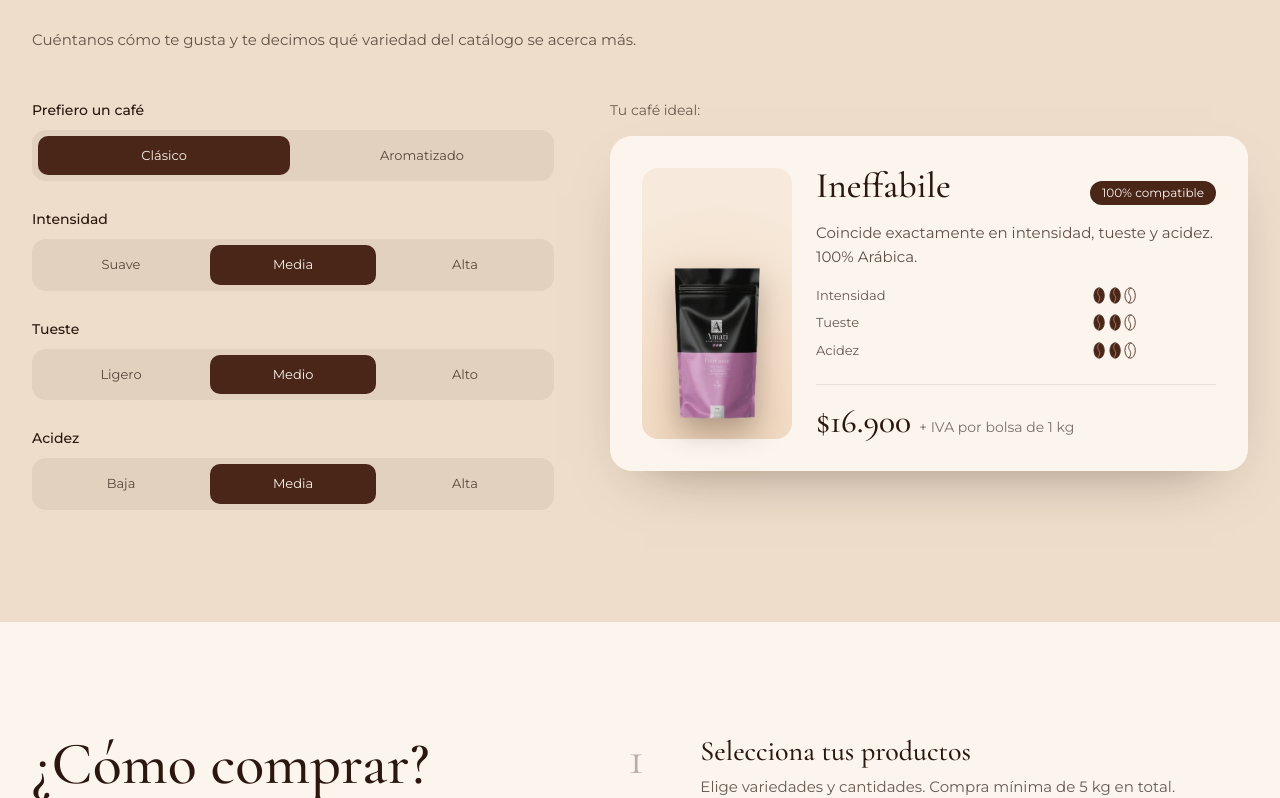
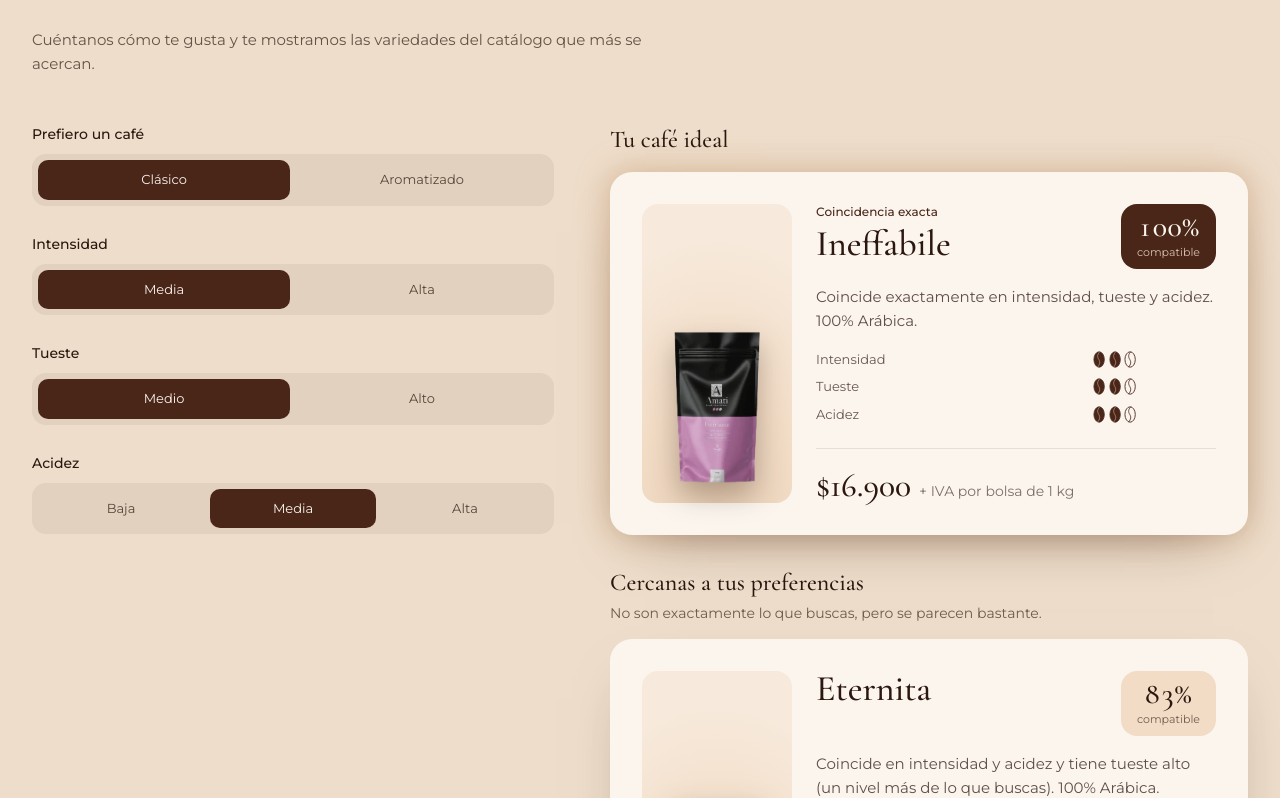
Before and after one commit to corporatecoffeeads-hub/Cafe-Amati, a React (Vite) app: page / in a window 1280 px wide. Shown: the part 3802-4600 px from the top of the page. Built offline with nearby package versions, Linux system fonts and the light colour scheme.

Commit message:
Add files via upload

```diff
--- a/src/components/Finder.jsx
+++ b/src/components/Finder.jsx
@@ -1,19 +1,31 @@
 import { useMemo, useState } from 'react';
 import { CLASSICS, FLAVORED, ATTRIBUTES, FLAVORED_TAGLINE } from '../data/catalog.js';
-import { LevelMeter, Price, Segmented } from './ui.jsx';
+import { LevelMeter, Segmented, Price } from './ui.jsx';
+
+// Niveles que el cliente puede elegir (solo los que existen en el catálogo).
+const SELECTABLE = { intensidad: [2, 3], tueste: [2, 3], acidez: [1, 2, 3] };
+const THRESHOLD = 70; // % mínimo para mostrar una variedad como cercana
 
 /**
  * Coincidencia: distancia absoluta por atributo (niveles 1–3).
- * Compatibilidad = 1 − distancia / distancia máxima (6). Empates se muestran juntos.
+ * Compatibilidad = 1 − distancia / distancia máxima (6).
  */
 export function recommendClassic(prefs) {
   const scored = CLASSICS.map((p) => {
     const diffs = ATTRIBUTES.map((a) => ({ attr: a, want: prefs[a.key], has: p.attrs[a.key], d: p.attrs[a.key] - prefs[a.key] }));
     const dist = diffs.reduce((s, x) => s + Math.abs(x.d), 0);
     return { product: p, diffs, dist, match: Math.round((1 - dist / 6) * 100) };
-  });
-  const best = Math.min(...scored.map((s) => s.dist));
-  return { winners: scored.filter((s) => s.dist === best), exact: best === 0 };
+  }).sort((a, b) => b.match - a.match);
+  const exact = scored.filter((s) => s.match === 100);
+  let close = scored.filter((s) => s.match >= THRESHOLD && s.match < 100);
+  let fallback = false;
+  if (!exact.length && !close.length) {
+    // ninguna supera el umbral: muestra las más cercanas
+    const best = scored[0].match;
+    close = scored.filter((s) => s.match === best);
+    fallback = true;
+  }
+  return { exact, close, fallback };
 }
 
 function explain(diffs) {
@@ -22,30 +34,57 @@
     .filter((x) => x.d !== 0)
     .map((x) => `${x.attr.label.toLowerCase()} ${x.attr.levels[x.has - 1].toLowerCase()} (${Math.abs(x.d) === 1 ? 'un nivel' : 'dos niveles'} ${x.d > 0 ? 'más' : 'menos'} de lo que buscas)`);
   const join = (arr) => (arr.length <= 1 ? arr.join('') : `${arr.slice(0, -1).join(', ')} y ${arr[arr.length - 1]}`);
+  if (same.length === 3) return 'Coincide exactamente en intensidad, tueste y acidez.';
   const parts = [];
-  if (same.length === 3) return 'Coincide exactamente en intensidad, tueste y acidez.';
   if (same.length) parts.push(`Coincide en ${join(same)}`);
   if (other.length) parts.push(`${same.length ? 'y tiene' : 'Tiene'} ${join(other)}`);
   return parts.join(' ') + '.';
 }
 
-function ResultCard({ product, children, match }) {
+function ResultCard({ product, match, ideal, children }) {
   return (
-    <article className="result-in grid gap-6 rounded-[22px] bg-crema p-6 shadow-[0_24px_60px_-35px_rgba(43,23,15,0.55)] sm:grid-cols-[150px_1fr] sm:p-8">
+    <article
+      className={`result-in grid gap-6 rounded-[22px] bg-crema p-6 sm:grid-cols-[150px_1fr] sm:p-8 ${
+        ideal ? 'ideal-glow ring-1 ring-[#C9A27A]' : 'shadow-[0_24px_60px_-35px_rgba(43,23,15,0.55)]'
+      }`}
+    >
       <div className="shelf flex h-52 items-end justify-center rounded-2xl sm:h-full">
         <img src={product.image} alt={`Bolsa de café Amati ${product.name}`} className="mb-4 h-40 w-auto object-contain drop-shadow-[0_12px_14px_rgba(43,23,15,0.3)]" />
       </div>
       <div>
-        <div className="flex flex-wrap items-baseline justify-between gap-2">
+        <div className="flex flex-wrap items-start justify-between gap-3">
+          <div>
+            {ideal && <p className="mb-1.5 text-xs font-medium text-espresso">Coincidencia exacta</p>}
             <h4 className="font-display text-4xl font-medium leading-none text-grano">{product.name}</h4>
-          {match != null && <span className="rounded-full bg-espresso px-3 py-1 text-xs text-crema">{match}% compatible</span>}
+          </div>
+          {match != null && (
+            <div className={`rounded-2xl px-4 py-2 text-center ${ideal ? 'bg-espresso text-crema' : 'bg-arena text-grano'}`}>
+              <span className="block font-display text-3xl font-medium leading-none tabular-nums">{match}%</span>
+              <span className={`mt-0.5 block text-[11px] ${ideal ? 'text-arena/85' : 'text-grano/65'}`}>compatible</span>
+            </div>
+          )}
         </div>
         <div className="mt-4">{children}</div>
+        {product.price != null && (
           <div className="mt-6 border-t border-grano/10 pt-5">
             <Price amount={product.price} />
           </div>
+        )}
       </div>
     </article>
+  );
+}
+
+function ClassicResult({ r, ideal }) {
+  return (
+    <ResultCard product={r.product} match={r.match} ideal={ideal}>
+      <p className="text-[15px] leading-relaxed text-grano/75">{explain(r.diffs)} 100% Arábica.</p>
+      <div className="mt-4 max-w-xs space-y-2">
+        {ATTRIBUTES.map((a) => (
+          <LevelMeter key={a.key} label={a.label} level={r.product.attrs[a.key]} levelName={a.levels[r.product.attrs[a.key] - 1]} />
+        ))}
+      </div>
+    </ResultCard>
   );
 }
 
@@ -56,6 +95,7 @@
 
   const result = useMemo(() => recommendClassic(prefs), [prefs]);
   const flavored = FLAVORED.find((f) => f.id === flavor);
+  const key = `${prefs.intensidad}${prefs.tueste}${prefs.acidez}`;
 
   return (
     <section id="tu-cafe" className="scroll-mt-16 bg-tostado/60" aria-labelledby="finder-title">
@@ -64,7 +104,7 @@
           <h2 id="finder-title" className="font-display text-[2.6rem] font-medium leading-[1.02] text-grano sm:text-6xl">
             Encuentra tu café ideal
           </h2>
-          <p className="mt-5 text-[15px] leading-relaxed text-grano/70">Cuéntanos cómo te gusta y te decimos qué variedad del catálogo se acerca más.</p>
+          <p className="mt-5 text-[15px] leading-relaxed text-grano/70">Cuéntanos cómo te gusta y te mostramos las variedades del catálogo que más se acercan.</p>
         </div>
 
         <div className="mt-12 grid gap-10 lg:grid-cols-[0.9fr_1.1fr] lg:gap-14">
@@ -85,7 +125,7 @@
                   legend={a.label}
                   value={String(prefs[a.key])}
                   onChange={(v) => setPrefs((p) => ({ ...p, [a.key]: Number(v) }))}
-                  options={a.levels.map((l, i) => ({ value: String(i + 1), label: l }))}
+                  options={SELECTABLE[a.key].map((lvl) => ({ value: String(lvl), label: a.levels[lvl - 1] }))}
                 />
               ))
             ) : (
@@ -104,35 +144,44 @@
           </form>
 
           <div aria-live="polite">
-            <p className="mb-4 text-sm text-grano/65">
-              {pref === 'clasico'
-                ? result.winners.length > 1
-                  ? `Hay ${result.winners.length} variedades igual de compatibles:`
-                  : result.exact
-                    ? 'Tu café ideal:'
-                    : 'Ninguna variedad tiene exactamente esa combinación. La más cercana es:'
-                : 'Tu aromatizado:'}
+            {pref === 'clasico' ? (
+              <div className="space-y-8">
+                {result.exact.length > 0 && (
+                  <div>
+                    <h3 className="mb-4 font-display text-2xl font-medium text-grano">Tu café ideal</h3>
+                    <div className="space-y-5">
+                      {result.exact.map((r) => (
+                        <ClassicResult key={r.product.id + key} r={r} ideal />
+                      ))}
+                    </div>
+                  </div>
+                )}
+                {result.close.length > 0 && (
+                  <div>
+                    <h3 className="font-display text-2xl font-medium text-grano">Cercanas a tus preferencias</h3>
+                    <p className="mb-4 mt-1 text-sm text-grano/65">
+                      {result.fallback
+                        ? 'Ninguna variedad supera el 70% de compatibilidad con esa combinación. Estas son las más cercanas.'
+                        : 'No son exactamente lo que buscas, pero se parecen bastante.'}
                     </p>
                     <div className="space-y-5">
-              {pref === 'clasico' ? (
-                result.winners.map((w) => (
-                  <ResultCard key={w.product.id} product={w.product} match={w.match}>
-                    <p className="text-[15px] leading-relaxed text-grano/75">{explain(w.diffs)} 100% Arábica.</p>
-                    <div className="mt-4 max-w-xs space-y-2">
-                      {ATTRIBUTES.map((a) => (
-                        <LevelMeter key={a.key} label={a.label} level={w.product.attrs[a.key]} levelName={a.levels[w.product.attrs[a.key] - 1]} />
+                      {result.close.map((r) => (
+                        <ClassicResult key={r.product.id + key} r={r} />
                       ))}
                     </div>
-                  </ResultCard>
-                ))
+                  </div>
+                )}
+              </div>
             ) : (
+              <div>
+                <h3 className="mb-4 font-display text-2xl font-medium text-grano">Tu aromatizado</h3>
                 <ResultCard key={flavored.id} product={flavored}>
                   <p className="text-[15px] leading-relaxed text-grano/75">
                     Aroma {flavored.flavor.toLowerCase()}. {FLAVORED_TAGLINE}
                   </p>
                 </ResultCard>
+              </div>
             )}
-            </div>
           </div>
         </div>
       </div>
--- a/src/components/Sections.jsx
+++ b/src/components/Sections.jsx
@@ -217,7 +217,7 @@
             <img src={beanA} alt="" aria-hidden="true" className="pointer-events-none absolute -right-8 -top-8 w-28 rotate-12 opacity-90" loading="lazy" />
             <h3 className="font-display text-4xl font-medium text-grano">Nuestro grano</h3>
             <p className="mt-2 text-grano/70">
-              {BEAN.species} de {BEAN.origin}, regiones de {BEAN.regions}.
+              {BEAN.species} de {BEAN.origin}.
             </p>
             <p className="mt-5 max-w-md font-display text-2xl leading-snug text-grano">{BEAN.profile}</p>
             <dl className="mt-8 grid grid-cols-2 gap-6 border-t border-grano/15 pt-6">
--- a/src/data/catalog.js
+++ b/src/data/catalog.js
@@ -51,7 +51,6 @@
 export const BEAN = {
   species: 'Arábica',
   origin: 'Perú',
-  regions: 'Amazonas, Cajamarca y Lambayeque',
   profile: 'Buen cuerpo, acidez media, sabores a chocolate, nueces y cítricos.',
   score: '+80.5',
   altitude: '1.200 a 2.050 msnm',
--- a/src/index.css
+++ b/src/index.css
@@ -173,3 +173,23 @@
     transition: none;
   }
 }
+
+/* Coincidencia exacta: brillo suave y pulsante */
+@keyframes ideal-glow {
+  0%,
+  100% {
+    box-shadow: 0 24px 60px -35px rgba(43, 23, 15, 0.55), 0 0 0 0 rgba(201, 162, 122, 0);
+  }
+  50% {
+    box-shadow: 0 24px 60px -35px rgba(43, 23, 15, 0.55), 0 0 28px 4px rgba(201, 162, 122, 0.55);
+  }
+}
+.ideal-glow {
+  animation: rise 0.45s cubic-bezier(0.2, 0.7, 0.2, 1) both, ideal-glow 2.6s ease-in-out 0.5s infinite;
+}
+@media (prefers-reduced-motion: reduce) {
+  .ideal-glow {
+    animation: none;
+    box-shadow: 0 0 22px 2px rgba(201, 162, 122, 0.5);
+  }
+}
```
Lines whose indentation alone changed are shown as unchanged.
